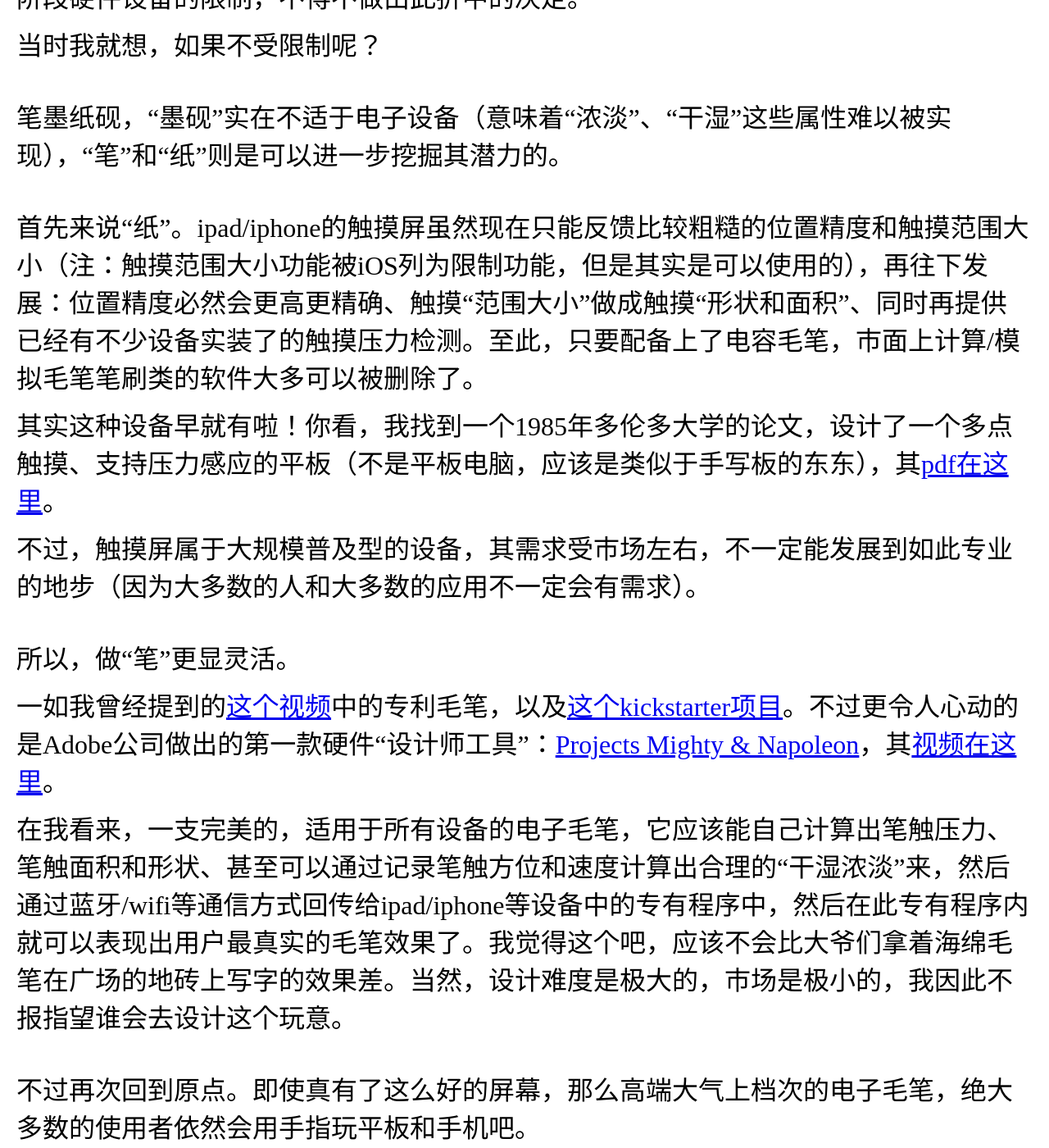
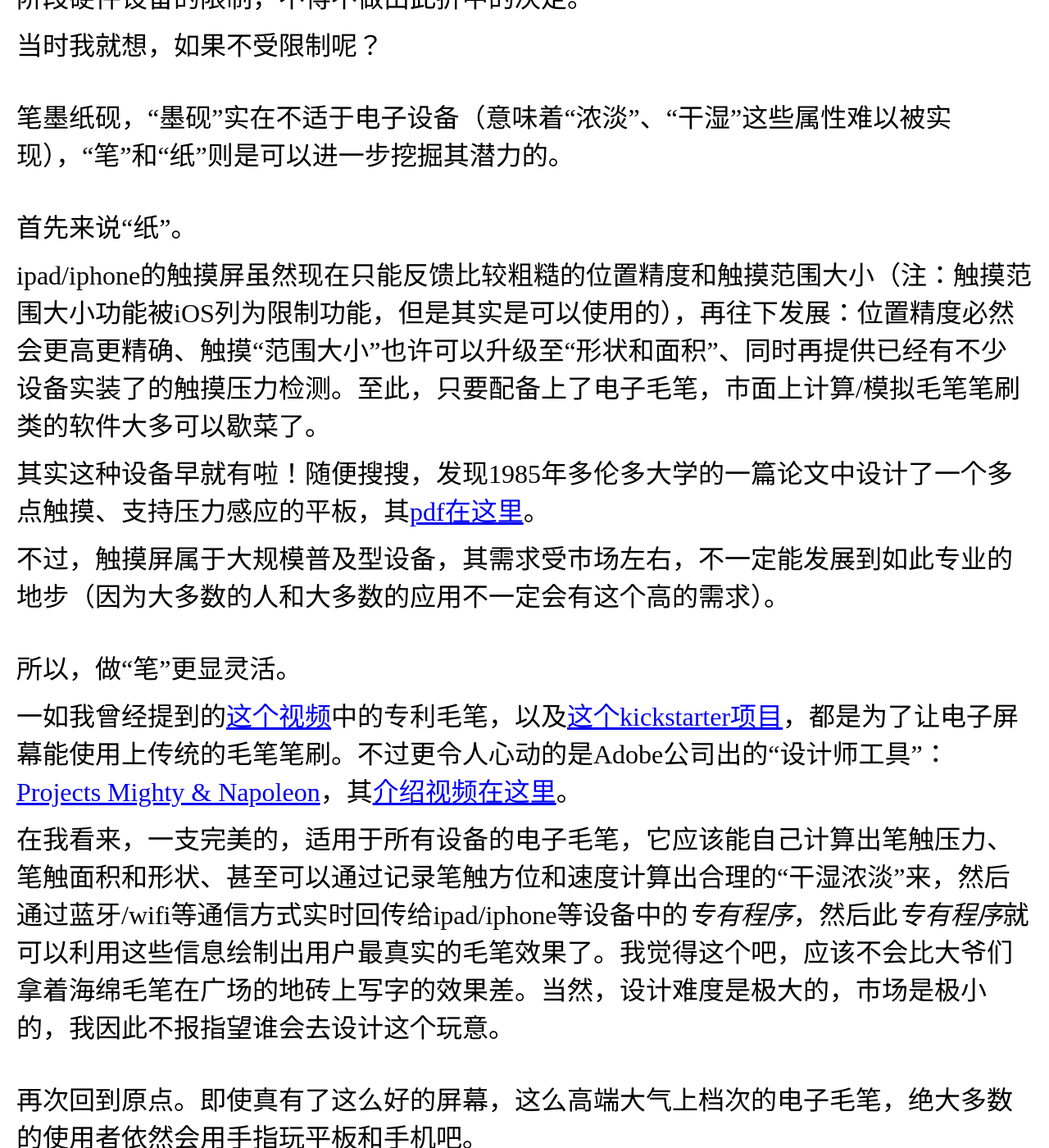
Before and after one commit to shengzhe/livecalligraphy, a Jekyll site: the page built from _posts/2012-08-31-LiveCalligraphyFuture.html, in a window 1280 px wide and 1400 px high, scrolled down 373 px. Shown: the whole window at 82% size. Built offline with Jekyll 4.4.1, drawn with Linux system fonts in a browser that asks for light colours; Markdown is read by kramdown in place of the engine named in the settings.

Commit message:
Update 2012-08-31-LiveCalligraphyFuture.html

```diff
--- a/_posts/2012-08-31-LiveCalligraphyFuture.html
+++ b/_posts/2012-08-31-LiveCalligraphyFuture.html
@@ -11,15 +11,17 @@ title: 活字帖计划外的规划(Future of Live Calligraphy)
 </br>
 <p>笔墨纸砚，“墨砚”实在不适于电子设备（意味着“浓淡”、“干湿”这些属性难以被实现），“笔”和“纸”则是可以进一步挖掘其潜力的。</p>
 </br>
-<p>首先来说“纸”。ipad/iphone的触摸屏虽然现在只能反馈比较粗糙的位置精度和触摸范围大小（注：触摸范围大小功能被iOS列为限制功能，但是其实是可以使用的），再往下发展：位置精度必然会更高更精确、触摸“范围大小”做成触摸“形状和面积”、同时再提供已经有不少设备实装了的触摸压力检测。至此，只要配备上了电容毛笔，市面上计算/模拟毛笔笔刷类的软件大多可以被删除了。</p>
-<p>其实这种设备早就有啦！你看，我找到一个1985年多伦多大学的论文，设计了一个多点触摸、支持压力感应的平板（不是平板电脑，应该是类似于手写板的东东），其<a href="http://www.billbuxton.com/leebuxtonsmith.pdf">pdf在这里</a>。</p>
-<p>不过，触摸屏属于大规模普及型的设备，其需求受市场左右，不一定能发展到如此专业的地步（因为大多数的人和大多数的应用不一定会有需求）。</p>
+<p>首先来说“纸”。</p>
+<p>ipad/iphone的触摸屏虽然现在只能反馈比较粗糙的位置精度和触摸范围大小（注：触摸范围大小功能被iOS列为限制功能，但是其实是可以使用的），再往下发展：位置精度必然会更高更精确、触摸“范围大小”也许可以升级至“形状和面积”、同时再提供已经有不少设备实装了的触摸压力检测。至此，只要配备上了电子毛笔，市面上计算/模拟毛笔笔刷类的软件大多可以歇菜了。</p>
+<p>其实这种设备早就有啦！随便搜搜，发现1985年多伦多大学的一篇论文中设计了一个多点触摸、支持压力感应的平板，其<a href="http://www.billbuxton.com/leebuxtonsmith.pdf">pdf在这里</a>。</p>
+<p></p>
+<p>不过，触摸屏属于大规模普及型设备，其需求受市场左右，不一定能发展到如此专业的地步（因为大多数的人和大多数的应用不一定会有这个高的需求）。</p>
 </br>
 <p>所以，做“笔”更显灵活。</p>
-<p>一如我曾经提到的<a href="http://v.youku.com/v_show/id_XNDY0ODUyNjY0.html">这个视频</a>中的专利毛笔，以及<a href="http://www.kickstarter.com/projects/anthonycerra/the-flow-a-paintbrush-for-touch-screens">这个kickstarter项目</a>。不过更令人心动的是Adobe公司做出的第一款硬件“设计师工具”：<a href="http://xd.adobe.com/mighty/notify.html">Projects Mighty & Napoleon</a>，其<a href="http://v.youku.com/v_show/id_XNTU3NjE4NjY4.html">视频在这里</a>。</p>
-<p>在我看来，一支完美的，适用于所有设备的电子毛笔，它应该能自己计算出笔触压力、笔触面积和形状、甚至可以通过记录笔触方位和速度计算出合理的“干湿浓淡”来，然后通过蓝牙/wifi等通信方式回传给ipad/iphone等设备中的专有程序中，然后在此专有程序内就可以表现出用户最真实的毛笔效果了。我觉得这个吧，应该不会比大爷们拿着海绵毛笔在广场的地砖上写字的效果差。当然，设计难度是极大的，市场是极小的，我因此不报指望谁会去设计这个玩意。</p>
+<p>一如我曾经提到的<a href="http://v.youku.com/v_show/id_XNDY0ODUyNjY0.html">这个视频</a>中的专利毛笔，以及<a href="http://www.kickstarter.com/projects/anthonycerra/the-flow-a-paintbrush-for-touch-screens">这个kickstarter项目</a>，都是为了让电子屏幕能使用上传统的毛笔笔刷。不过更令人心动的是Adobe公司出的“设计师工具”：<a href="http://xd.adobe.com/mighty/notify.html">Projects Mighty & Napoleon</a>，其<a href="http://v.youku.com/v_show/id_XNTU3NjE4NjY4.html">介绍视频在这里</a>。</p>
+<p>在我看来，一支完美的，适用于所有设备的电子毛笔，它应该能自己计算出笔触压力、笔触面积和形状、甚至可以通过记录笔触方位和速度计算出合理的“干湿浓淡”来，然后通过蓝牙/wifi等通信方式实时回传给ipad/iphone等设备中的<I>专有程序</I>，然后此<I>专有程序</I>就可以利用这些信息绘制出用户最真实的毛笔效果了。我觉得这个吧，应该不会比大爷们拿着海绵毛笔在广场的地砖上写字的效果差。当然，设计难度是极大的，市场是极小的，我因此不报指望谁会去设计这个玩意。</p>
 </br>
-<p>不过再次回到原点。即使真有了这么好的屏幕，那么高端大气上档次的电子毛笔，绝大多数的使用者依然会用手指玩平板和手机吧。</p>
+<p>再次回到原点。即使真有了这么好的屏幕，这么高端大气上档次的电子毛笔，绝大多数的使用者依然会用手指玩平板和手机吧。</p>
 <p>所以嘛，各种模拟笔刷应用、以及鄙人的这个App，总还是有一些用处的。</p>
 <br/>
 <br/>
```
